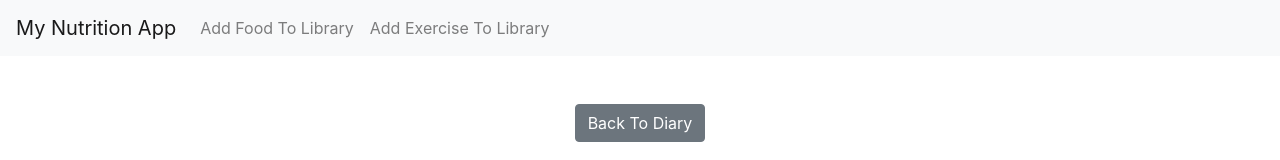
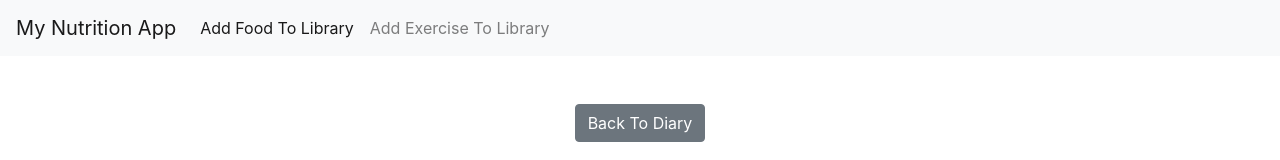
Before and after one commit to ctram/my-nutrition-app, a React (Create React App) app: page /add-food-to-library in a window 1280 px wide. Shown: the top 160 px of the page. Built offline with nearby package versions, Linux system fonts and the light colour scheme.

Commit message:
formatting -- show which link is active

```diff
--- a/src/components/NavBar.js
+++ b/src/components/NavBar.js
@@ -1,27 +1,51 @@
-import React from 'react';
+import React from "react";
 
-import { BrowserRouter as Router, Route, Link } from "react-router-dom";
+import { Link, withRouter } from "react-router-dom";
 
-function NavBar() {
+function NavBar(props) {
+  const {
+    history: {
+      location: { pathname }
+    }
+  } = props;
+
+  const paths = {
+    addFoodToLibrary: "/add-food-to-library",
+    addExerciseToLibrary: "/add-exercise-to-library"
+  };
+
   return (
     <nav className="navbar navbar-expand-lg navbar-light bg-light">
       <Link to="/" className="navbar-brand">
         My Nutrition App
       </Link>
 
-      <button className="navbar-toggler" type="button" data-toggle="collapse" data-target="#navbarSupportedContent" aria-controls="navbarSupportedContent" aria-expanded="false" aria-label="Toggle navigation">
+      <button
+        className="navbar-toggler"
+        type="button"
+        data-toggle="collapse"
+        data-target="#navbarSupportedContent"
+      >
         <span className="navbar-toggler-icon"></span>
       </button>
 
       <div className="collapse navbar-collapse" id="navbarSupportedContent">
         <ul className="navbar-nav mr-auto">
-          <li className="nav-item">
-            <Link to="/add-food-to-library" className="nav-link">
+          <li
+            className={`nav-item ${
+              pathname === paths.addFoodToLibrary ? "active" : ""
+            }`}
+          >
+            <Link to={paths.addFoodToLibrary} className="nav-link">
               Add Food To Library
             </Link>
           </li>
-          <li className="nav-item">
-            <Link to="/add-exercise-to-library" className="nav-link">
+          <li
+            className={`nav-item ${
+              pathname === paths.addExerciseToLibrary ? "active" : ""
+            }`}
+          >
+            <Link to={paths.addExerciseToLibrary} className="nav-link">
               Add Exercise To Library
             </Link>
           </li>
@@ -31,4 +55,4 @@ function NavBar() {
   );
 }
 
-export default NavBar;
+export default withRouter(NavBar);
```
